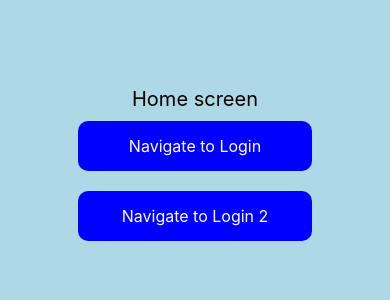
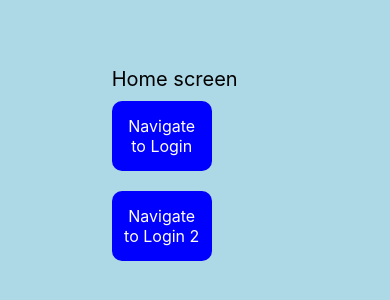
Before and after one commit to Domme19/reactNative_components, a React Native app: screen /HomeScreen in a window 390 px wide. Shown: the part 248-548 px from the top of the page. Built offline with nearby package versions, Linux system fonts and the light colour scheme.

Commit message:
logo rendering home screen

```diff
--- a/screens/HomeScreen.tsx
+++ b/screens/HomeScreen.tsx
@@ -1,9 +1,20 @@
-import {View, Text, StyleSheet, TouchableOpacity} from "react-native";
+import {View, Text, StyleSheet, TouchableOpacity, Image} from "react-native";
 import {useNavigation} from "@react-navigation/native";
+import {useEffect, useState} from "react";
+import IMG1 from "../assets/sampleImg_1.png"
 export default function HomeScreen (){
     const navigation = useNavigation();
+    const [loading, setLoading] = useState(true)
+
+    useEffect(() =>{
+        setTimeout(() =>{
+            setLoading(false);
+        }, 6000)
+    })
+
+    const RenderMainContent = () =>{
         return(
-        <View style={styles.container}>
+            <View>
                 <Text style={{fontSize: 20, marginBottom: 10}}>
                     Home screen
                 </Text>
@@ -12,12 +23,25 @@ export default function HomeScreen (){
                         Navigate to Login
                     </Text>
                 </TouchableOpacity>
-
                 <TouchableOpacity style={styles.navigateBtn} onPress={() => navigation.navigate("Login2" as never)}>
                     <Text style={{textAlign: 'center', color: 'white', fontSize: 16}}>
                         Navigate to Login 2
                     </Text>
                 </TouchableOpacity>
+            </View>
+        )
+    }
+
+    const RenderLogo = () =>{
+        return(
+            <View style={[styles.logoView, styles.shadowProp]}>
+                <Image source={IMG1} style={styles.logo}/>
+            </View>
+        )
+    }
+    return(
+        <View style={styles.container}>
+            {loading ? RenderLogo() : RenderMainContent()}
         </View>
     )
 }
@@ -37,5 +61,24 @@ const styles = StyleSheet.create({
         width: '60%',
         borderRadius: 10,
         marginBottom: 20
+    },
+
+    logoView:{
+        borderRadius: 10,
+        backgroundColor: 'white'
+    },
+
+    logo:{
+        height: 120,
+        width: 120,
+        borderRadius: 10
+    },
+
+    shadowProp:{
+        shadowOffset: {width: -2, height: 4},
+        shadowColor: '#171717',
+        shadowOpacity: 0.2,
+        shadowRadius: 3,
+        elevation: 20
     }
 })
```
Also changed, not shown: components/InputBoxV1.tsx (renamed from components/InputBoxv1.tsx). Lines whose indentation alone changed are shown as unchanged.
